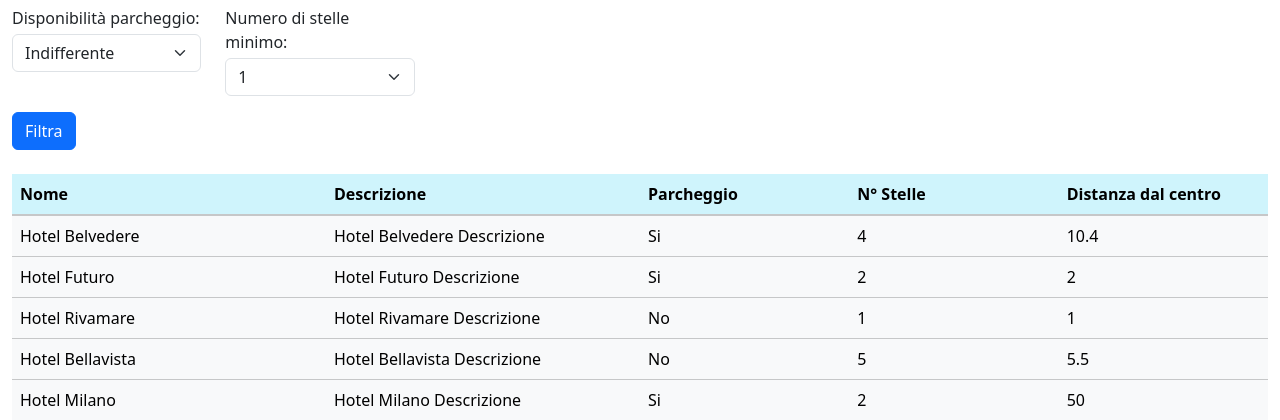
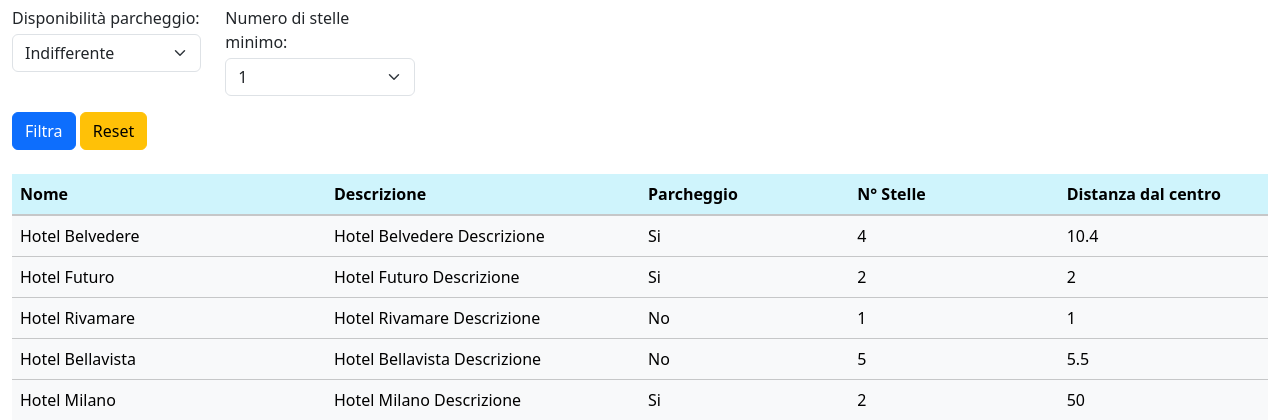
Before and after one commit to SimoneCalzari/php-hotel, a PHP site: page / in a window 1280 px wide. Shown: the part 50-470 px from the top of the page. Run offline with PHP 8.4, Linux system fonts and the light colour scheme.

Commit message:
feat: reset filtri hotels

```diff
--- a/index.php
+++ b/index.php
@@ -1,12 +1,21 @@
 <?php
+
 // variabile per filtro parcheggio con caso di default al primo caricamento
 $parcheggio_si_no = $_GET['parking'] ?? '1';
+// variabile per filtro numero di stelle con caso di default al primo caricamento
+$numero_stelle = intval($_GET['vote'] ?? 1);
+
+// caso reset filtri
+if (!empty($_GET['filter_reset'])) {
+  $parcheggio_si_no = '1';
+  $numero_stelle = 1;
+}
+
 // elaborazione dato sul parcheggio per averlo come booleano
 if ($parcheggio_si_no !== '1') {
   $parcheggio_si_no = ($parcheggio_si_no === '2') ? true : false;
 }
-// variabile per filtro numero di stelle con caso di default al primo caricamento
-$numero_stelle = intval($_GET['vote'] ?? 1);
+
 // variabile che mi dice se ho trovato degli hotel con i filtri, inizialmente settata a false
 $hotel_trovati = false;
 
@@ -102,6 +111,7 @@ $hotels = [
             </div>
           </div>
           <button class="btn btn-primary">Filtra</button>
+          <button class="btn btn-warning" name="filter_reset" value="reset">Reset</button>
         </form>
       </div>
     </section>
```
